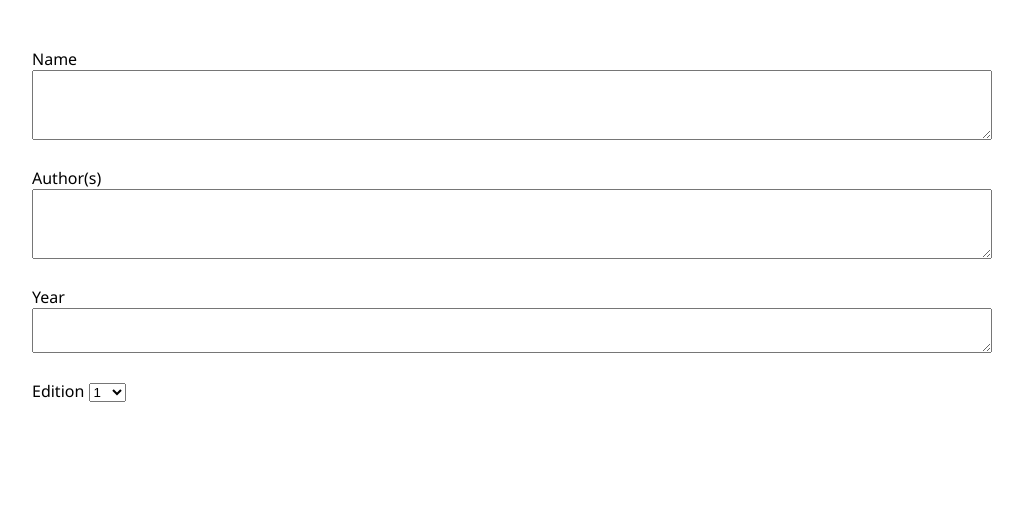
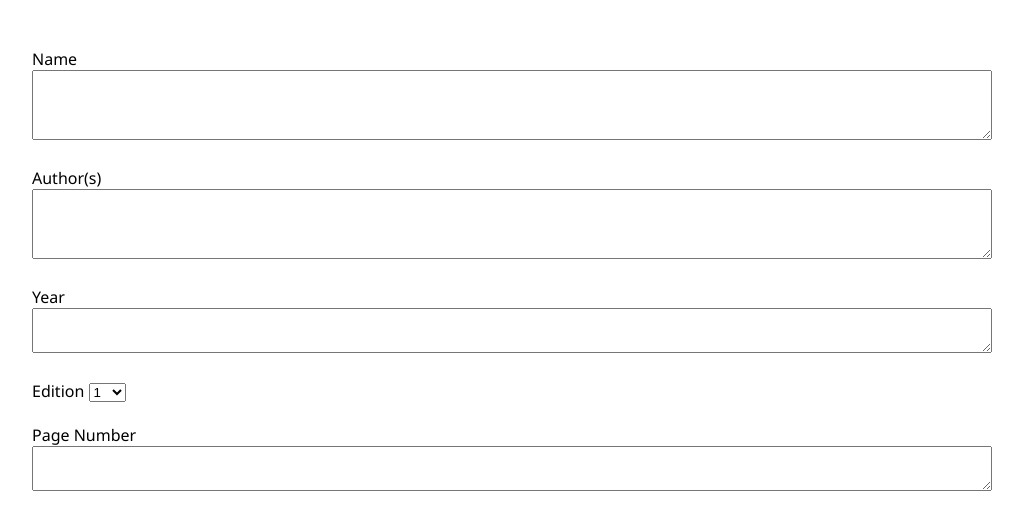
Before and after one commit to Shakil-Shahadat/ebookname, a plain HTML site: page index.html in a window 1280 px wide. Shown: the whole page, without its empty margins (128-1151 px from the left). Drawn offline with Linux system fonts and the light colour scheme.

Commit message:
Update index.html

```diff
--- a/index.html
+++ b/index.html
@@ -66,6 +66,11 @@
 			</select>
 		</label><br><br>
 
+		<label>
+			Page Number<br>
+			<textarea class="pageNo" cols="70" rows="1"></textarea>
+		</label><br><br>
+
 	</main>
 
 </body>
```
